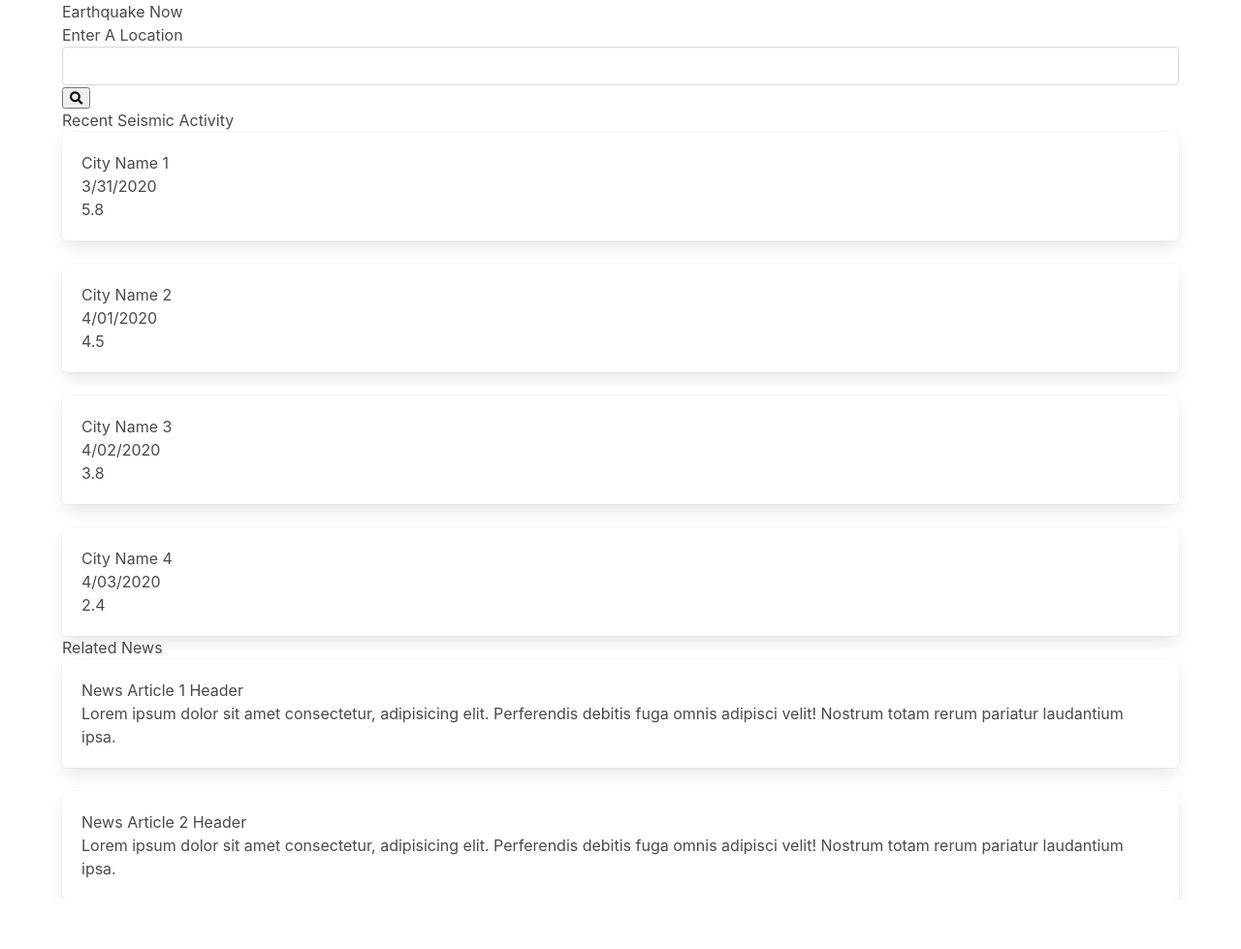
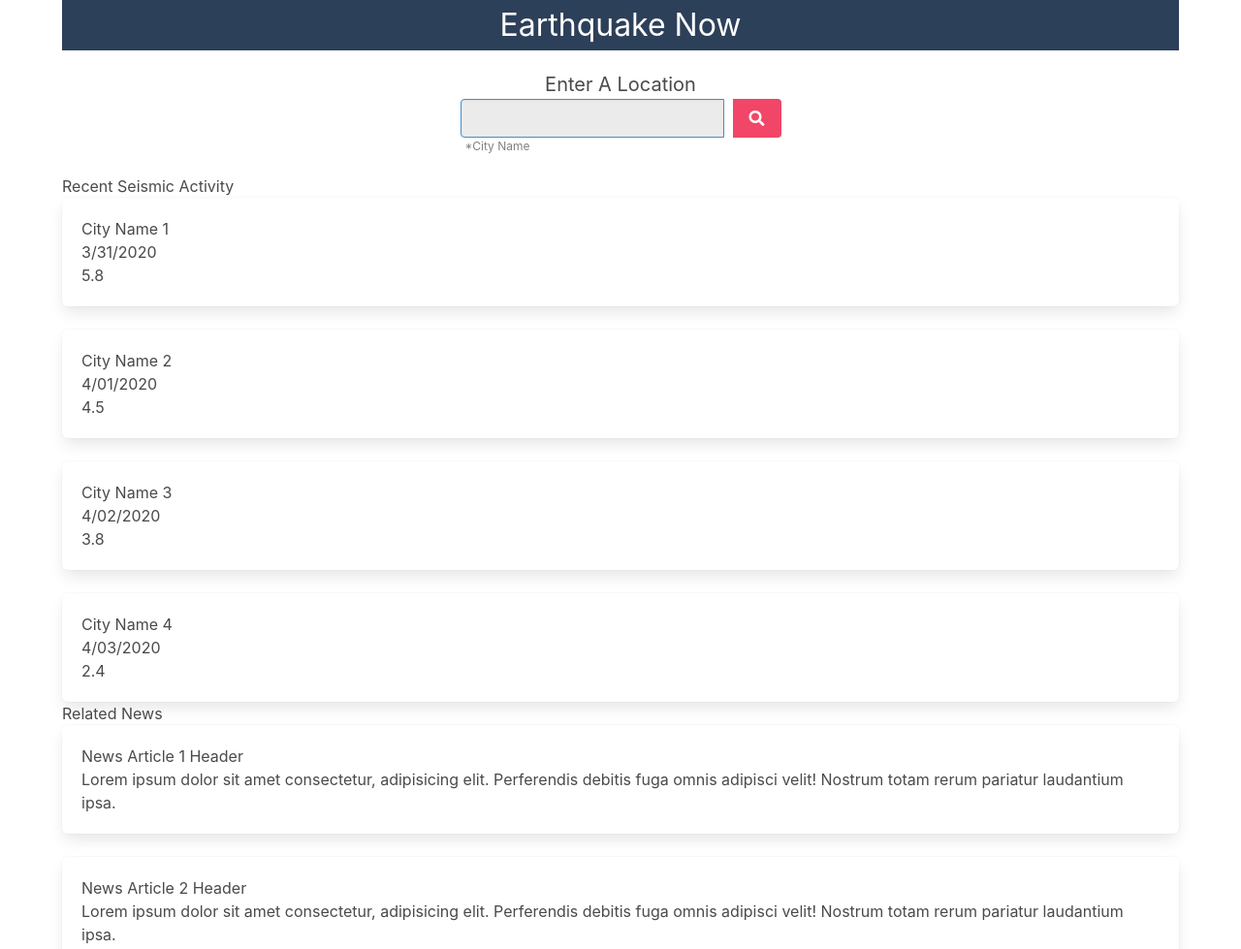
Before and after one commit to nabeek/Earthquake-Now, a plain HTML site: page index.html in a window 1280 px wide. Shown: the top 979 px of the page at 97% size. Before the commit the page ends 928 px from the top, so only its background shows below. Drawn offline with nearby package versions, Linux system fonts and the light colour scheme.

Commit message:
Styled header & search input

```diff
--- a/Assets/styles.css
+++ b/Assets/styles.css
@@ -0,0 +1,24 @@
+.navbar {
+    background: #2D4059;
+}
+
+.centered {
+    display: flex;
+    justify-content: center;
+    align-items: center;
+    margin-bottom: 20px;
+}
+
+#search-button {
+    margin-left: 10px;
+}
+
+.city-input {
+    background-color: #ebebeb;
+}
+
+.search-helper {
+    margin-left: 5px;
+    font-size: 12px;
+    color: grey;
+}
--- a/index.html
+++ b/index.html
@@ -15,17 +15,25 @@
 
 <body>
     <main class="container">
-        <header>
+        <header class="navbar is-flex has-text-white is-size-3 centered">
             <h1>Earthquake Now</h1>
         </header>
 
-        <section id="search-container">
-            <form>
-                <h2>Enter A Location</h2>
-                <input type="text" class="city-input input">
-                <button id="search-button" type="submit"><i class="fas fa-search"></i></button>
-            </form>
+        <section id="search-container" class="centered">
+            <div class="has-text-centered">
+                <label class="is-size-5">Enter A Location</label>
+                <div class="field has-addons is-marginless">
+                    <p class="control">
+                    <input type="text" class="city-input input is-info">
+                    </p>
+                    <p class="control"
+                    ><button id="search-button" type="submit" class="button is-danger"><i class="fas fa-search"></i></button>
+                    </p>
+                </div>
+                <p class="search-helper has-text-left">*City Name</p>
+            </div>
         </section>
+
         <section id="seismic-activity">
             <h3>Recent Seismic Activity</h3>
             <div class="box-container">
```
